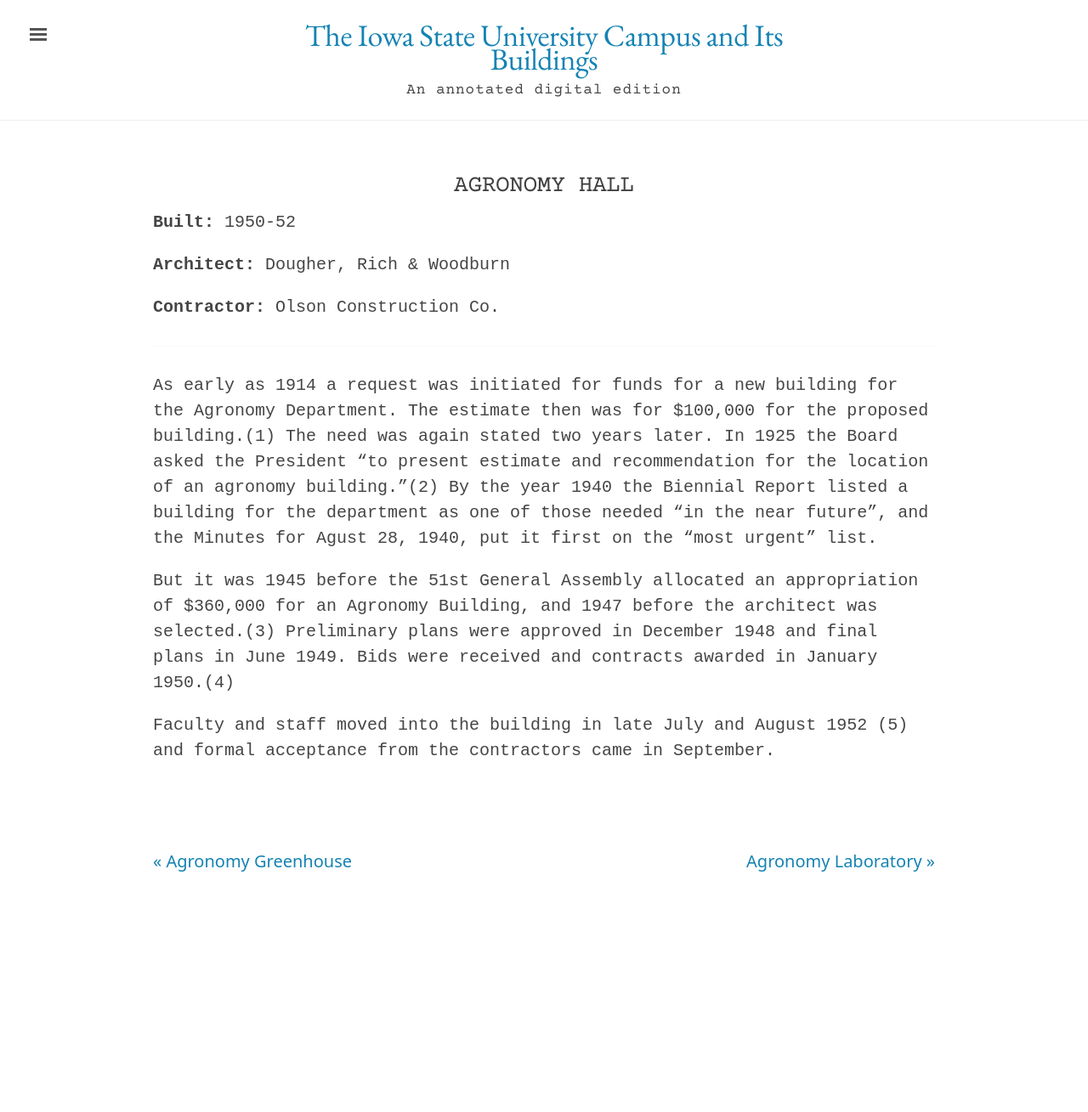
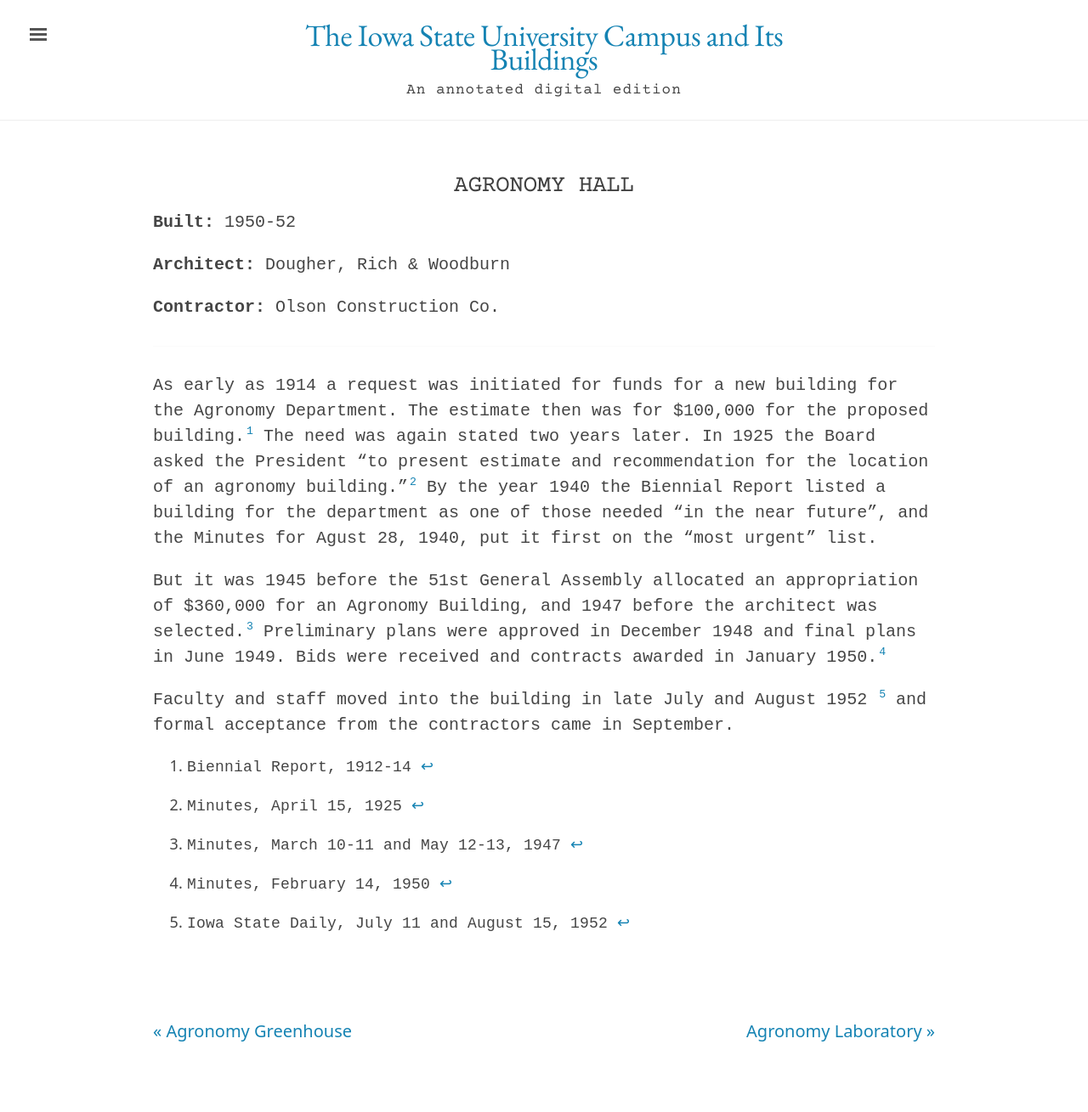
Before and after one commit to emanderson811/day-edition, a Jekyll site: the page built from _texts/buildings/007day-agronomy-hall.md, in a window 1280 px wide. Shown: the whole page at 85% size. Built offline with Jekyll 4.4.1, drawn with Linux system fonts in a browser that asks for light colours; before the commit the page ends 1109 px from its top, so only the background shows below that.

Commit message:
Update 007day-agronomy-hall.md

```diff
--- a/_texts/buildings/007day-agronomy-hall.md
+++ b/_texts/buildings/007day-agronomy-hall.md
@@ -14,8 +14,18 @@
 ---
 ---
 
-As early as 1914 a request was initiated for funds for a new building for the Agronomy Department. The estimate then was for $100,000 for the proposed building.(1) The need was again stated two years later. In 1925 the Board asked the President "to present estimate and recommendation for the location of an agronomy building."(2) By the year 1940 the Biennial Report listed a building for the department as one of those needed "in the near future", and the Minutes for Agust 28, 1940, put it first on the "most urgent" list.
+As early as 1914 a request was initiated for funds for a new building for the Agronomy Department. The estimate then was for $100,000 for the proposed building.[^fn1] The need was again stated two years later. In 1925 the Board asked the President "to present estimate and recommendation for the location of an agronomy building."[^fn2] By the year 1940 the Biennial Report listed a building for the department as one of those needed "in the near future", and the Minutes for Agust 28, 1940, put it first on the "most urgent" list.
 
-But it was 1945 before the 51st General Assembly allocated an appropriation of $360,000 for an Agronomy Building, and 1947 before the architect was selected.(3) Preliminary plans were approved in December 1948 and final plans in June 1949. Bids were received and contracts awarded in January 1950.(4)
+But it was 1945 before the 51st General Assembly allocated an appropriation of $360,000 for an Agronomy Building, and 1947 before the architect was selected.[^fn3] Preliminary plans were approved in December 1948 and final plans in June 1949. Bids were received and contracts awarded in January 1950.[^fn4]
 
-Faculty and staff moved into the building in late July and August 1952 (5) and formal acceptance from the contractors came in September.
+Faculty and staff moved into the building in late July and August 1952 [^fn5] and formal acceptance from the contractors came in September.
+
+[^fn1]: Biennial Report, 1912-14
+
+[^fn2]: Minutes, April 15, 1925
+
+[^fn3]: Minutes, March 10-11 and May 12-13, 1947
+
+[^fn4]: Minutes, February 14, 1950
+
+[^fn5]: Iowa State Daily, July 11 and August 15, 1952
```
